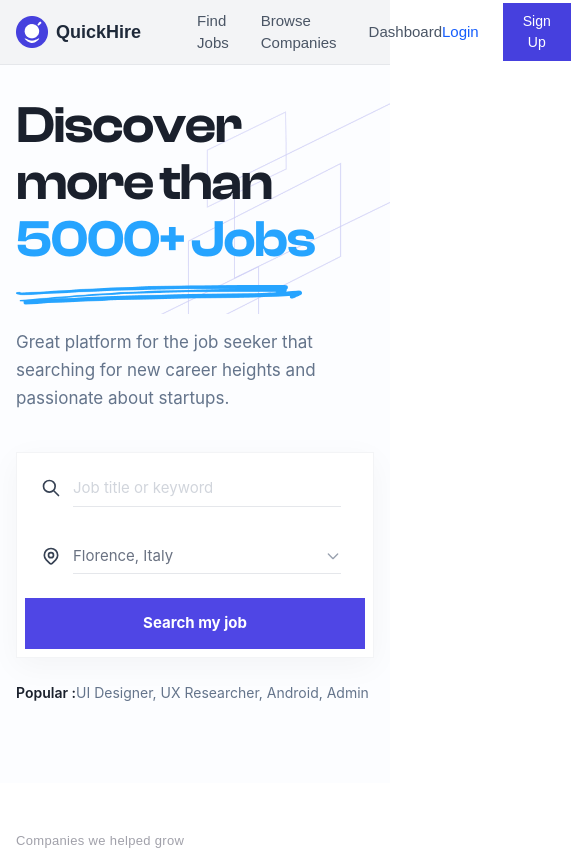
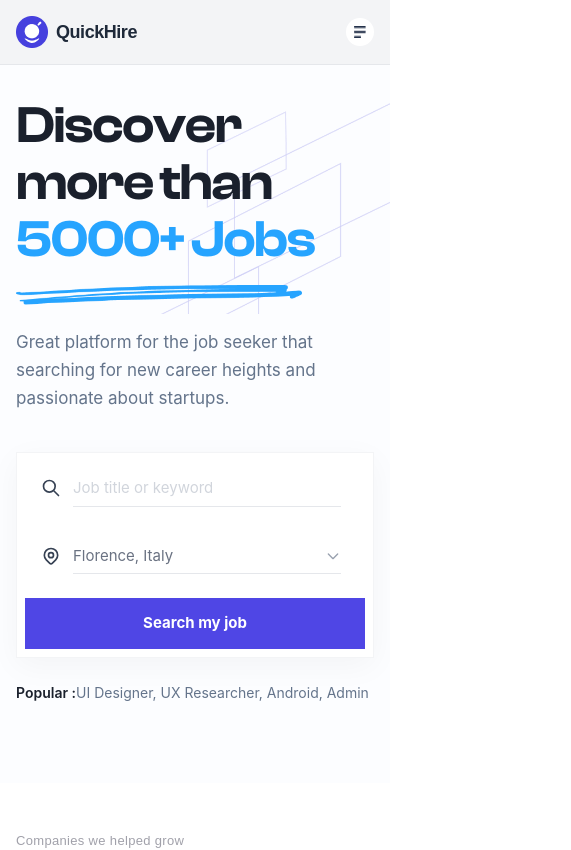
Before and after one commit to miazi2003/qtec, a React (Vite) app: page / in a window 390 px wide. Shown: the top 850 px of the page, 571 px wide, since content can reach past the window. Built offline with nearby package versions, Linux system fonts and the light colour scheme.

Commit message:
footer and navbar responsive works well

```diff
--- a/src/components/latest-job/LatestJob.jsx
+++ b/src/components/latest-job/LatestJob.jsx
@@ -115,7 +115,7 @@ export default function LatestJob() {
 
       {/* Header Section */}
       <div className="flex flex-col sm:flex-row justify-between items-start sm:items-end mb-10">
-        <h2 className="text-[40px] text-[#1a202c] leading-tight tracking-tight">
+        <h2 className="md:text-[48px] text-[26px]  text-[#1a202c] leading-tight tracking-tight">
           <span className="font-bold">Latest </span> <span className="font-bold text-[#3b82f6]">jobs open</span>
         </h2>
 
@@ -132,10 +132,10 @@ export default function LatestJob() {
         {latestJobsData.map((job) => (
           <div
             key={job.id}
-            className="flex items-start gap-5 p-6 bg-white  hover:shadow-md transition-shadow duration-300"
+            className="md:flex flex-col items-start gap- p-6 bg-white  hover:shadow-md transition-shadow duration-300"
           >
             {/* Logo Left */}
-            <div className="flex-shrink-0 h-10 w-10">
+            <div className="flex-shrink-0 md:h-10 md:w-10 h-8 w-8 mb-6 md:mb-0">
               <img src={job.logo} alt="" />
             </div>
 
--- a/src/components/shared/Navbar.jsx
+++ b/src/components/shared/Navbar.jsx
@@ -1,60 +1,105 @@
-import React from "react";
-import logo from "../../assets/Frame 3.png"
+import React, { useState } from "react";
+import logo from "../../assets/Frame 3.png";
+import ham from "../../assets/hamburger.png"
+export default function Navbar() {
+  // State to manage the open/close status of the mobile hamburger menu
+  const [isMenuOpen, setIsMenuOpen] = useState(false);
 
-export default function Navbar() {
   return (
-    <nav className="w-full bg-[#f3f4f6] border-b border-gray-200 ">
-      <div className=" mx-auto lg:px-31 md:px-16 px-4 h-16 flex items-center justify-between">
+    <nav className="w-full bg-[#f3f4f6] border-b border-gray-200 relative z-50">
+      {/* Note: I adjusted lg:px-31 to lg:px-32 because 31 is not a standard Tailwind utility class */}
+      <div className="max-w-[1440px] mx-auto lg:px-32 md:px-16 px-4 h-16 flex items-center justify-between">
 
-        {/* Left Section - Logo */}
+        {/* Left Section - Logo & Desktop Links */}
         <div className="flex items-center gap-14">
-          <div className=" rounded-full  flex items-center justify-center gap-2">
-            <span className="text-white font-bold text-sm w-8 h-8"><img src={logo} alt="" /></span>
-             <span className="text-[18px]  text-gray-800 red_hat font-bold">
+          {/* Logo */}
+          <div className="flex items-center justify-center gap-2 cursor-pointer">
+            <span className="w-8 h-8 flex items-center justify-center">
+              <img src={logo} alt="QuickHire Logo" className="w-full h-full object-contain" />
+            </span>
+            <span className="text-[18px] text-gray-800 red_hat font-bold tracking-tight">
               QuickHire
             </span>
           </div>
 
-             <div className="flex items-center gap-8 Epilogue font-medium">
+          {/* Desktop Links (Hidden on Mobile via 'hidden md:flex') */}
+          <div className="hidden md:flex items-center gap-8 Epilogue font-medium">
+            <a href="/joblistings" className="text-gray-600 text-[15px] hover:text-[#4640DE] transition-colors">
+              Find Jobs
+            </a>
+            <a href="#" className="text-gray-600 text-[15px] hover:text-[#4640DE] transition-colors">
+              Browse Companies
+            </a>
+            <a href="/AdminJobs" className="text-gray-600 text-[15px] hover:text-[#4640DE] transition-colors">
+              Dashboard
+            </a>
+          </div>
+        </div>
+
+        {/* Right Section - Desktop Auth Buttons (Hidden on Mobile) */}
+        <div className="hidden md:flex items-center gap-6">
+          <a href="#" className="text-[#4640DE] text-[15px] font-bold hover:underline Epilogue">
+            Login
+          </a>
+          <button className="bg-[#4640DE] hover:bg-blue-700 text-white text-[14px] Epilogue font-medium px-6 py-2.5 transition-colors rounded">
+            Sign Up
+          </button>
+        </div>
+
+        {/* Hamburger Menu Button (Visible only on Mobile) */}
+        <button
+          className="md:hidden flex items-center p-2 text-gray-600 hover:text-gray-900 focus:outline-none bg-white rounded-full"
+          onClick={() => setIsMenuOpen(!isMenuOpen)}
+        >
+          {isMenuOpen ? (
+            // "X" Close Icon
+            <svg className="w-3 h-3" fill="none" stroke="currentColor" viewBox="0 0 24 24">
+              <path strokeLinecap="round" strokeLinejoin="round" strokeWidth="2" d="M6 18L18 6M6 6l12 12" />
+            </svg>
+          ) : (
+            // Hamburger Icon
+           <img src={ham} alt="" className="h-3 w-3" />
+          )}
+        </button>
+
+      </div>
+
+      {/* Mobile Menu Dropdown Container */}
+      {isMenuOpen && (
+        <div className="md:hidden absolute top-16 left-0 w-full bg-white border-b border-gray-200 shadow-xl py-4 px-4 flex flex-col gap-4 Epilogue z-50">
           <a
             href="/joblistings"
-            className="text-gray-600 text-[15px] font-medium hover:text-gray-900 transition"
+            className="text-gray-600 text-[15px] font-medium hover:text-[#4640DE] py-2 border-b border-gray-50"
+            onClick={() => setIsMenuOpen(false)} // Closes menu when clicked
           >
             Find Jobs
           </a>
           <a
             href="#"
-            className="text-gray-600 text-[15px] font-medium hover:text-gray-900 transition"
+            className="text-gray-600 text-[15px] font-medium hover:text-[#4640DE] py-2 border-b border-gray-50"
+            onClick={() => setIsMenuOpen(false)}
           >
             Browse Companies
           </a>
           <a
             href="/AdminJobs"
-            className="text-gray-600 text-[15px] font-medium hover:text-gray-900 transition"
+            className="text-gray-600 text-[15px] font-medium hover:text-[#4640DE] py-2 border-b border-gray-50"
+            onClick={() => setIsMenuOpen(false)}
           >
             Dashboard
           </a>
-        </div>
-        </div>
 
-        {/* Middle Section - Links */}
-
-
-        {/* Right Section - Auth Buttons */}
-        <div className="flex items-center gap-6">
-          <a
-            href="#"
-            className="text-blue-600 text-[15px] font-medium hover:underline Epilogue "
-          >
+          {/* Mobile Auth Buttons Stacked */}
+          <div className="flex flex-col gap-3 mt-2">
+            <a href="#" className="text-[#4640DE] text-[15px] font-bold text-center py-2.5 border border-[#4640DE] rounded hover:bg-indigo-50 transition-colors">
               Login
             </a>
-
-          <button className="bg-[#4640DE] hover:bg-blue-700 text-white text-[14px] Epilogue  font-medium px-5 py-2  transition">
+            <button className="bg-[#4640DE] text-white text-[15px] font-medium py-2.5 rounded hover:bg-blue-700 transition-colors w-full">
               Sign Up
             </button>
           </div>
-
         </div>
+      )}
     </nav>
   );
 }
```
Also changed, not shown: src/components/shared/Footer.jsx (+29 -23 lines), src/assets/hamburger.png (added). Lines whose indentation alone changed are shown as unchanged.
